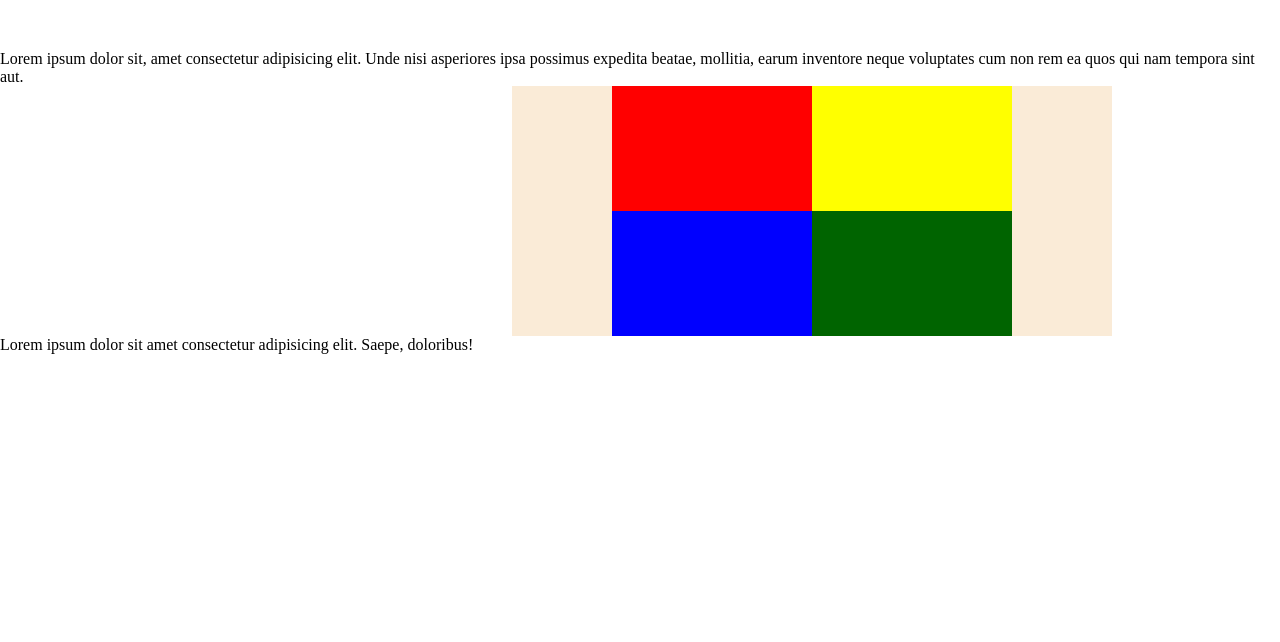
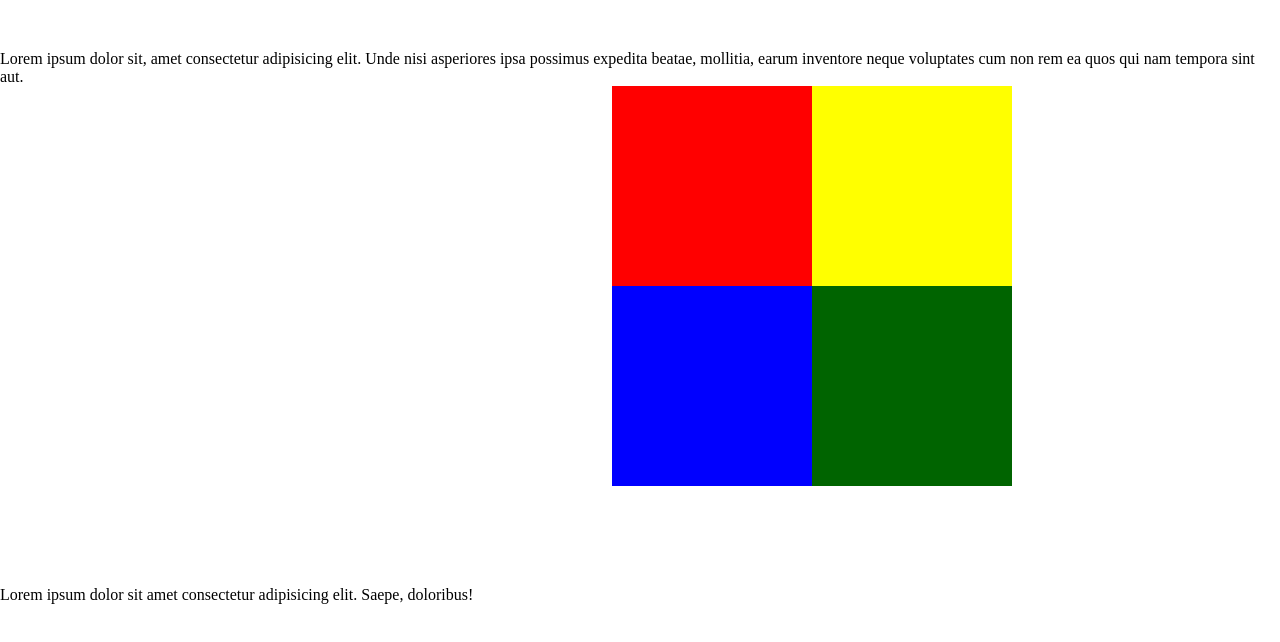
Before and after one commit to EyvazKarimli/HomeTask, a plain HTML site: page TASK-4/index.html in a window 1280 px wide. Drawn offline with Linux system fonts and the light colour scheme.

Commit message:
task4 complated

```diff
--- a/TASK-4/index.html
+++ b/TASK-4/index.html
@@ -11,6 +11,7 @@
     <p>Lorem ipsum dolor sit, amet consectetur adipisicing elit. Unde nisi asperiores ipsa possimus expedita beatae, mollitia, earum inventore neque voluptates cum non rem ea quos qui nam tempora sint aut.</p>
     <div class="container">
         <div class="content">
+            <p>Hi!</p>
             <div class="box-1"></div>
             <div class="box-2"></div>
             <div class="box-3"></div>
--- a/TASK-4/style/style.css
+++ b/TASK-4/style/style.css
@@ -1,62 +1,76 @@
 p:first-of-type{
     margin-top: 50px;
 }
-
 .container{
     width: 600px;
-    height: 250px;
-    background-color: antiquewhite;
+    height: 500px;
     position: relative;
     left: 40%;
 }
-
 .content{
     width: 400px;
-    height: 250px;
-    background-color: bisque;
+    height: 400px;
     position: absolute;
     left: 50%;
     transform: translate(-50%, 0);
+    >p{
+        text-align: center;
+        margin-top: 200px;
+        font-size: 30px;
+    }
 }
-
-
 
 .box-1{
     position: absolute;
     width: 200px;
-    height: 125px;
+    height: 200px;
     background-color: red;
     left: 0;
     top: 0;
-    transition: 1s all;
+    transition:1s all;
+    transform-origin: top left;
 }
 .box-2{
     position: absolute;
     width: 200px;
-    height: 125px;
+    height: 200px;
     background-color: yellow;
     left: 50%;
     top: 0%;
+    transition:1s all;
+    transform-origin: top right;
 }
 .box-3{
     position: absolute;
     width: 200px;
-    height: 125px;
+    height: 200px;
     background-color: blue;
     left: 0;
     top: 50%;
+    transition:1s all;
+    transform-origin: bottom left;
+    z-index: 1;
 }
 .box-4{
     position: absolute;
     width: 200px;
-    height: 125px;
+    height: 200px;
     background-color: darkgreen;
     left: 50%;
     top: 50%;
+    transition:1s all;
+    transform-origin: bottom right;
+    z-index: 1;
 }
-
-
-.content:hover .box-1{
-    transform: rotate(180deg);
-    transform-origin: top right;
+.content:hover .box-1, .box{
+    transform: rotate(90deg);
 }
+.content:hover .box-2{
+    transform: rotate(-90deg);
+}
+.content:hover .box-3{
+    transform: rotate(-90deg);
+}
+.content:hover .box-4{
+    transform: rotate(90deg);
+}
```
